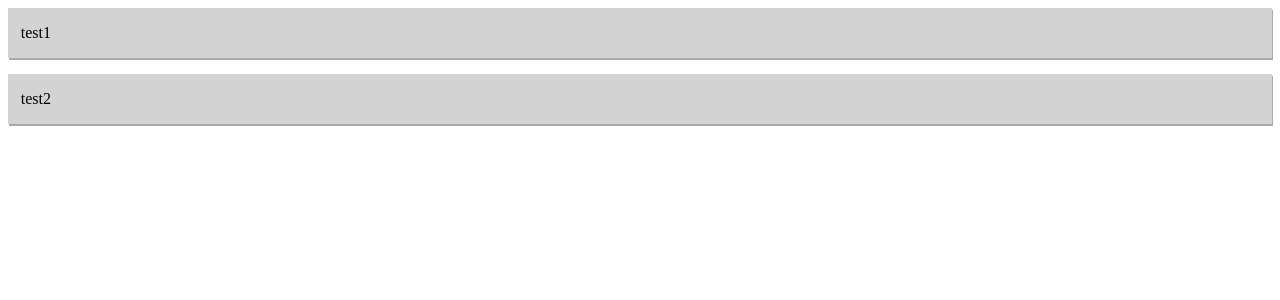
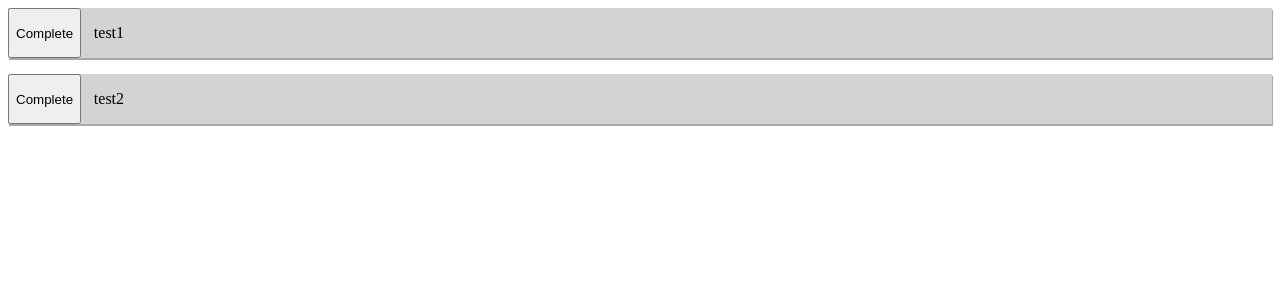
Before and after one commit to kcarnrite/nextjs-todo, a Next.js app in the folder todoapp/: page /list/1 in a window 1280 px wide. Shown: the top 300 px of the page. Built offline with nearby package versions, Linux system fonts and the light colour scheme.

Commit message:
Added simple button to todo items, added todo item list to state

```diff
--- a/todoapp/src/common/components/toDoItem.js
+++ b/todoapp/src/common/components/toDoItem.js
@@ -1,8 +1,12 @@
 
 //TODO: Need to display ToDoItem and not just placeholder
-export default function ToDoItem({title }) {
+export default function ToDoItem({title, isChecked }) {
+    function handleCheck() {
+        console.log(title + " checked? " + isChecked)
+    }
     return (
         <div className="listItemContainer">
+            <button onClick={handleCheck}>Complete</button>
             <p className="itemTitle"> {title}</p>
         </div>
     )
--- a/todoapp/src/common/data/getListItems.js
+++ b/todoapp/src/common/data/getListItems.js
@@ -2,6 +2,6 @@
 // TODO: add fetching logic
 export default function getListItems(id) {
     return (
-        [{title: "test1"}, {title: "test2"}]
+        [{title: "test1", id: 1, isChecked: false}, {title: "test2", id: 2, isChecked: true}]
     );
 }
--- a/todoapp/src/pages/list/[id].js
+++ b/todoapp/src/pages/list/[id].js
@@ -2,18 +2,19 @@ import { useRouter } from "next/router";
 import ListContainer from "@/common/components/listOfItems";
 import getListItems from "@/common/data/getListItems";
 import ToDoItem from "@/common/components/toDoItem";
+import { useState } from "react";
 
 export default function List() {
     const router = useRouter();
     const {id} = router.query;
-    const todoItems = getListItems(id);
+    const[todoItems, setTodoItems] = useState(getListItems(id));
 
 
     return (
         <ListContainer>
             {todoItems.map(item => {
                 return (
-                    <ToDoItem title={item.title}/>
+                    <ToDoItem title={item.title} key={item.id} isChecked={item.isChecked}/>
                 )
             })}
         </ListContainer>
--- a/todoapp/src/styles/items.css
+++ b/todoapp/src/styles/items.css
@@ -2,6 +2,7 @@
     background-color: lightgrey;
     width: 100%;
     box-shadow: 1px 2px darkgrey;
+    display: flex;
 }
 
 .itemListContainer {
```
